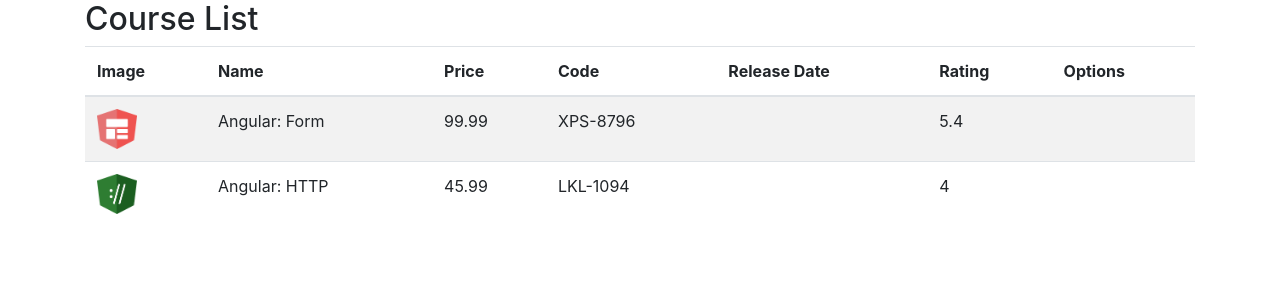
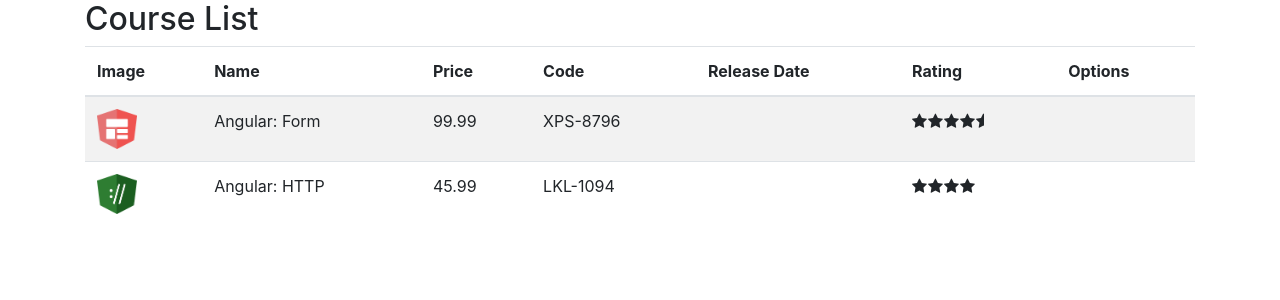
Before and after one commit to FredMI74/course-manager, an Angular app: page / in a window 1280 px wide. Shown: the top 300 px of the page. Built offline with nearby package versions, Linux system fonts and the light colour scheme.

Commit message:
Estrelas na coluna rating

```diff
--- a/package.json
+++ b/package.json
@@ -20,6 +20,7 @@
     "@angular/platform-browser-dynamic": "~11.0.6",
     "@angular/router": "~11.0.6",
     "bootstrap": "^4.5.3",
+    "font-awesome": "^4.7.0",
     "rxjs": "~6.6.0",
     "tslib": "^2.0.0",
     "zone.js": "~0.10.2"
--- a/src/app/app.module.ts
+++ b/src/app/app.module.ts
@@ -4,11 +4,13 @@
 
 import { AppComponent } from './app.component';
 import { CourseListComponent } from './courses/course-list.component';
+import { StarComponent } from './start/star.component';
 
 @NgModule({
   declarations: [
     AppComponent,
-    CourseListComponent
+    CourseListComponent,
+    StarComponent
   ],
   imports: [
     BrowserModule,
--- a/src/app/courses/course-list.component.html
+++ b/src/app/courses/course-list.component.html
@@ -19,7 +19,9 @@
             <td>{{ course.price }}</td>
             <td>{{ course.code }}</td>
             <td>{{ course.relesaseDate }}</td>
-            <td>{{ course.rating }}</td>
+            <td>
+                <app-star [rating]="course.rating"></app-star>
+            </td>
             <td></td>
         </tr>
     </tbody>
--- a/src/app/courses/course-list.component.ts
+++ b/src/app/courses/course-list.component.ts
@@ -19,7 +19,7 @@
                 price: 99.99,
                 code: 'XPS-8796',
                 duration: 120,
-                rating: 5.4,
+                rating: 4.5,
                 releaseDate: 'December, 2, 2019'
             },
             {
--- /dev/null
+++ b/src/app/start/star.component.css
@@ -0,0 +1,3 @@
+.crop {
+    overflow: hidden;
+}
--- /dev/null
+++ b/src/app/start/star.component.html
@@ -0,0 +1,9 @@
+<div class="crop" [style.width.px]="starWidth" [title]="rating">
+    <div style="width: 80px;">
+        <span class="fa fa-star" style="width: 16px"></span>
+        <span class="fa fa-star" style="width: 16px"></span>
+        <span class="fa fa-star" style="width: 16px"></span>
+        <span class="fa fa-star" style="width: 16px"></span>
+        <span class="fa fa-star" style="width: 16px"></span>
+    </div>
+</div>
--- /dev/null
+++ b/src/app/start/star.component.ts
@@ -0,0 +1,21 @@
+import { Component, Input, OnChanges } from "@angular/core";
+
+@Component({
+    selector: 'app-star',
+    templateUrl: './star.component.html',
+    styleUrls:   ['./star.component.css']
+})
+
+export class StarComponent implements OnChanges {
+
+    @Input()
+    rating: number = 0;
+
+    starWidth: number;
+
+    ngOnChanges(): void{
+        this.starWidth = this.rating * 80 / 5;
+        console.log(this.starWidth);
+    }
+
+}
--- a/src/styles.css
+++ b/src/styles.css
@@ -1,2 +1,3 @@
 /* You can add global styles to this file, and also import other style files */
-@import '~bootstrap/dist/css/bootstrap.min.css'
+@import '~bootstrap/dist/css/bootstrap.min.css';
+@import '~font-awesome/css/font-awesome.min.css';
```
Also changed, not shown: 1 other file (tests, documents, lock files or other folders).
